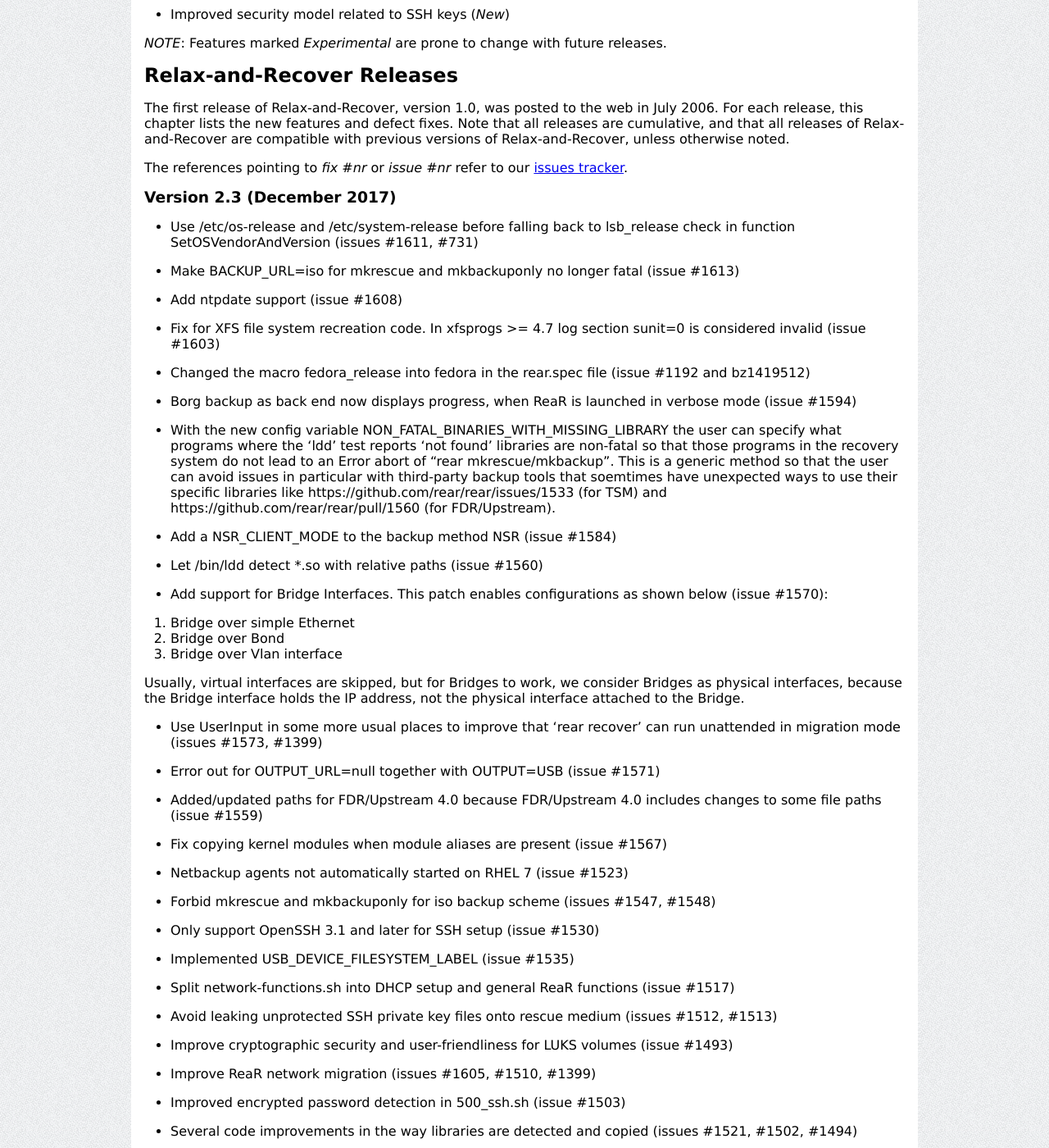
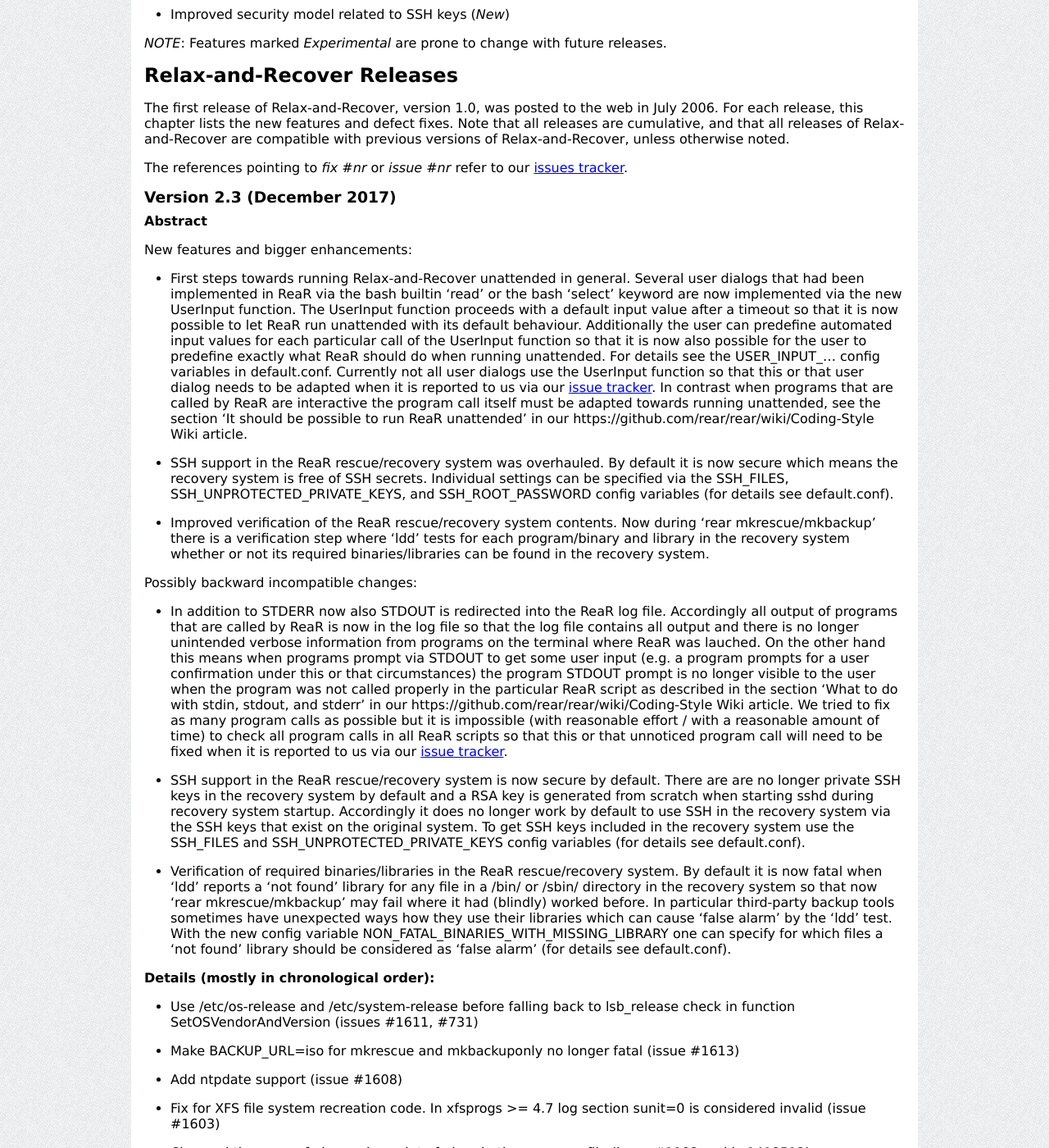
Before and after one commit to rear/rear.github.com, a Jekyll site: the page built from documentation/release-notes-2-3.md, in a window 1280 px wide and 1400 px high, scrolled down 2600 px. Shown: the whole window at 82% size. Built offline with Jekyll 4.4.1, drawn with Linux system fonts in a browser that asks for light colours; comment, search, counter and statistics services are not loaded; some of the changed text lies outside the part shown.

Commit message:
Added leading summary paragraphs to release_notes_2_3

```diff
--- a/documentation/release-notes-2-3.md
+++ b/documentation/release-notes-2-3.md
@@ -165,6 +165,75 @@
 
 ### Version 2.3 (December 2017)
 
+#### Abstract
+
+New features and bigger enhancements:
+
+* First steps towards running Relax-and-Recover unattended in general.
+Several user dialogs that had been implemented in ReaR via the bash builtin 'read'
+or the bash 'select' keyword are now implemented via the new UserInput function.
+The UserInput function proceeds with a default input value after a timeout
+so that it is now possible to let ReaR run unattended with its default behaviour.
+Additionally the user can predefine automated input values for each particular
+call of the UserInput function so that it is now also possible for the user
+to predefine exactly what ReaR should do when running unattended.
+For details see the USER_INPUT_... config variables in default.conf.
+Currently not all user dialogs use the UserInput function so that
+this or that user dialog needs to be adapted when it is reported to us
+via our [issue tracker](https://github.com/rear/rear/issues).
+In contrast when programs that are called by ReaR are interactive
+the program call itself must be adapted towards running unattended,
+see the section 'It should be possible to run ReaR unattended'
+in our https://github.com/rear/rear/wiki/Coding-Style Wiki article.
+
+* SSH support in the ReaR rescue/recovery system was overhauled.
+By default it is now secure which means the recovery system is free of SSH secrets.
+Individual settings can be specified via the SSH_FILES, SSH_UNPROTECTED_PRIVATE_KEYS,
+and SSH_ROOT_PASSWORD config variables (for details see default.conf).
+
+* Improved verification of the ReaR rescue/recovery system contents.
+Now during 'rear mkrescue/mkbackup' there is a verification step where 'ldd' tests
+for each program/binary and library in the recovery system whether or not
+its required binaries/libraries can be found in the recovery system.
+
+Possibly backward incompatible changes:
+
+* In addition to STDERR now also STDOUT is redirected into the ReaR log file.
+Accordingly all output of programs that are called by ReaR is now in the log file
+so that the log file contains all output and there is no longer unintended
+verbose information from programs on the terminal where ReaR was lauched.
+On the other hand this means when programs prompt via STDOUT to get some user input
+(e.g. a program prompts for a user confirmation under this or that circumstances)
+the program STDOUT prompt is no longer visible to the user when the program was
+not called properly in the particular ReaR script as described
+in the section 'What to do with stdin, stdout, and stderr'
+in our https://github.com/rear/rear/wiki/Coding-Style Wiki article.
+We tried to fix as many program calls as possible but it is impossible
+(with reasonable effort / with a reasonable amount of time)
+to check all program calls in all ReaR scripts so that this or that
+unnoticed program call will need to be fixed when it is reported to us
+via our [issue tracker](https://github.com/rear/rear/issues).
+
+* SSH support in the ReaR rescue/recovery system is now secure by default.
+There are are no longer private SSH keys in the recovery system by default and
+a RSA key is generated from scratch when starting sshd during recovery system startup.
+Accordingly it does no longer work by default to use SSH in the recovery system
+via the SSH keys that exist on the original system. To get SSH keys included
+in the recovery system use the SSH_FILES and SSH_UNPROTECTED_PRIVATE_KEYS
+config variables (for details see default.conf).
+
+* Verification of required binaries/libraries in the ReaR rescue/recovery system.
+By default it is now fatal when 'ldd' reports a 'not found' library for
+any file in a /bin/ or /sbin/ directory in the recovery system so that
+now 'rear mkrescue/mkbackup' may fail where it had (blindly) worked before.
+In particular third-party backup tools sometimes have unexpected ways how they use
+their libraries which can cause 'false alarm' by the 'ldd' test.
+With the new config variable NON_FATAL_BINARIES_WITH_MISSING_LIBRARY
+one can specify for which files a 'not found' library should be
+considered as 'false alarm' (for details see default.conf).
+
+#### Details (mostly in chronological order):
+
 * Use /etc/os-release and /etc/system-release before falling back to lsb_release check in function SetOSVendorAndVersion (issues #1611, #731)
 
 * Make BACKUP_URL=iso for mkrescue and mkbackuponly no longer fatal (issue #1613)
@@ -188,14 +257,13 @@
 
 * Let /bin/ldd detect *.so with relative paths (issue #1560)
 
-* Add support for Bridge Interfaces. This patch enables configurations as shown below (issue #1570):
-
-1. Bridge over simple Ethernet
-2. Bridge over Bond
-3. Bridge over Vlan interface
-
-Usually, virtual interfaces are skipped, but for Bridges to work, we consider Bridges as physical interfaces,
+* Add support for Bridge Interfaces(issue #1570). Usually, virtual interfaces are skipped,
+but for Bridges to work, we consider Bridges as physical interfaces,
 because the Bridge interface holds the IP address, not the physical interface attached to the Bridge.
+This patch enables those configurations:
+  - Bridge over simple Ethernet
+  - Bridge over Bond
+  - Bridge over Vlan interface
 
 * Use UserInput in some more usual places to improve that 'rear recover' can run
 unattended in migration mode (issues #1573, #1399)
```
